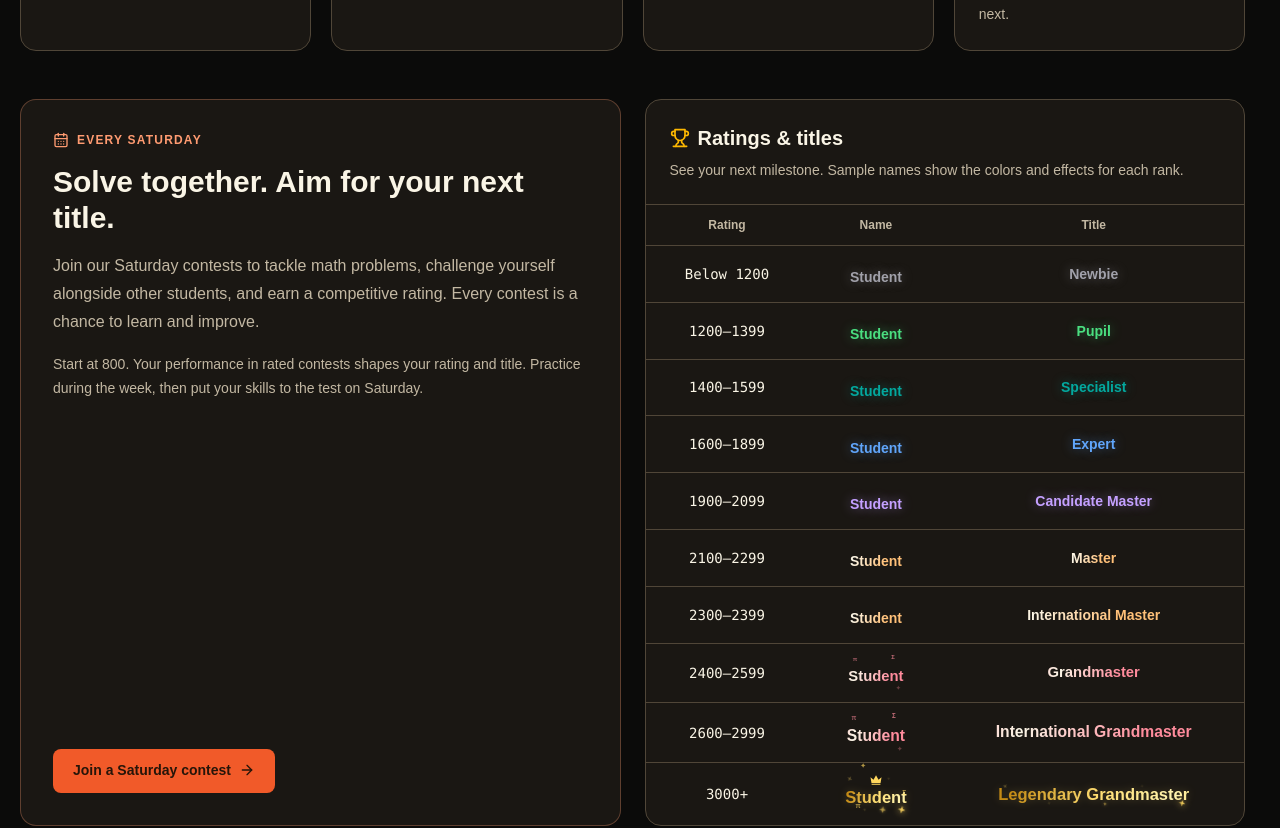
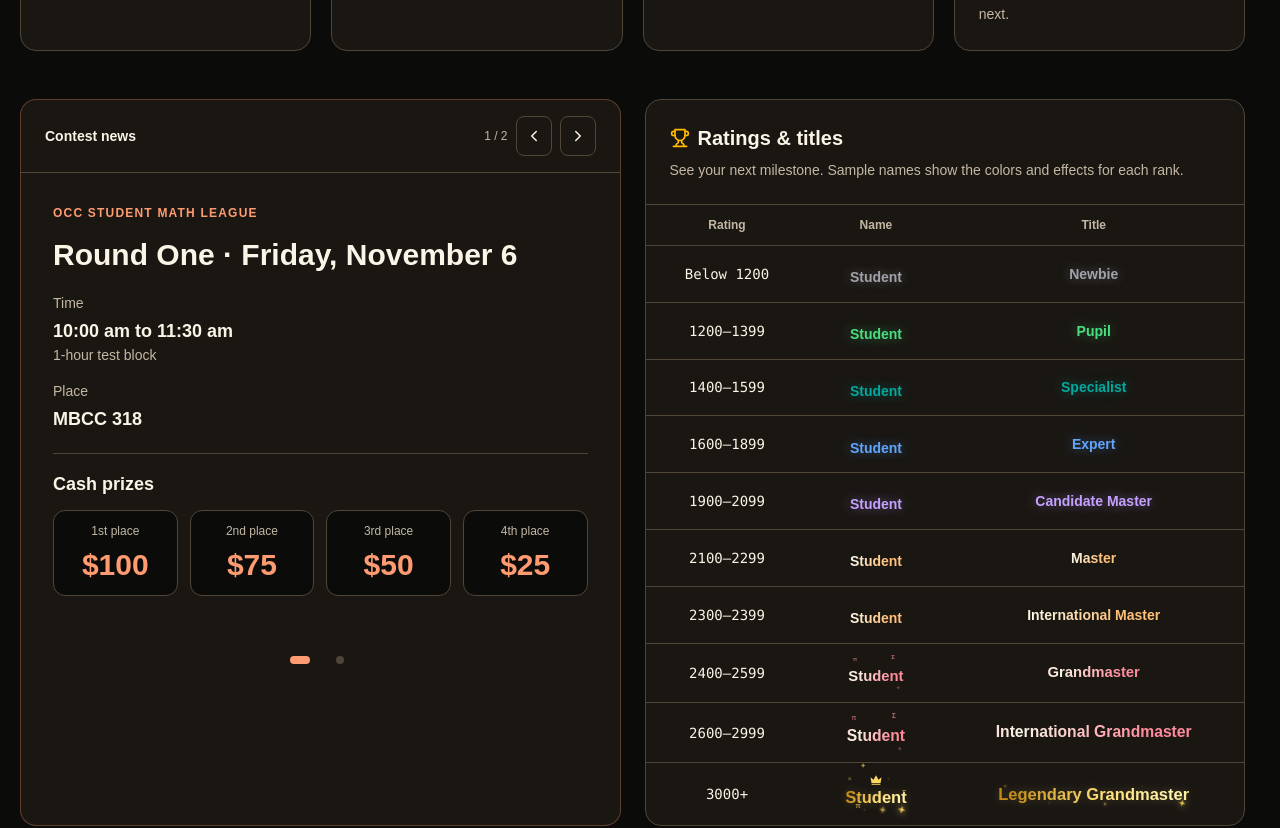
Before and after one commit to litojace/HACKATHON-AMATYC, a Next.js app: page / in a window 1280 px wide. Shown: the part 980-1808 px from the top of the page. Built offline with nearby package versions, Linux system fonts and the light colour scheme; no server answers; the database is empty.

Commit message:
Add homepage contest news slider with timed autoplay

```diff
--- a/app/page.tsx
+++ b/app/page.tsx
@@ -3,14 +3,14 @@ import Link from "next/link";
 import {
   ArrowRight,
   BookOpen,
-  CalendarDays,
   Clock3,
   LineChart,
   Trophy,
 } from "lucide-react";
 import Statistics from "@/components/Statistics";
 import HomeCommunityGallery from "@/components/HomeCommunityGallery";
-import { INITIAL_RATING, RANK_TIERS } from "@/lib/rating";
+import HomeContestNews from "@/components/HomeContestNews";
+import { RANK_TIERS } from "@/lib/rating";
 import RankedName, { RankText } from "@/components/RankedName";
 
 const ranks = [...RANK_TIERS].reverse();
@@ -106,21 +106,13 @@ export default function Home() {
         ))}
       </section>
       <section className="mt-12 grid items-stretch gap-6 lg:grid-cols-2" aria-labelledby="saturday-contests-title">
-        <div data-home-entrance className="panel flex flex-col items-start border-emerald-400/30 p-6 sm:p-8">
-          <p className="flex items-center gap-2 text-xs font-semibold uppercase tracking-widest text-emerald-400">
-            <CalendarDays size={16} aria-hidden="true" /> Every Saturday
-          </p>
-          <h2 id="saturday-contests-title" className="mt-4 text-2xl font-semibold sm:text-3xl">Solve together. Aim for your next title.</h2>
-          <p className="mt-4 leading-7 muted">Join our Saturday contests to tackle math problems, challenge yourself alongside other students, and earn a competitive rating. Every contest is a chance to learn and improve.</p>
-          <p className="mt-4 text-sm leading-6 muted">Start at {INITIAL_RATING}. Your performance in rated contests shapes your rating and title. Practice during the week, then put your skills to the test on Saturday.</p>
-          <div className="mt-auto pt-6"><Link href="/contests" className="btn">Join a Saturday contest <ArrowRight size={16} /></Link></div>
-        </div>
+        <HomeContestNews />
         <div data-home-entrance className="panel overflow-hidden" aria-labelledby="rating-titles-heading">
           <div className="border-b border-edge p-6">
             <h2 id="rating-titles-heading" className="flex items-center gap-2 text-xl font-semibold"><Trophy size={20} className="text-amber-400" aria-hidden="true" /> Ratings &amp; titles</h2>
             <p className="mt-2 text-sm muted">See your next milestone. Sample names show the colors and effects for each rank.</p>
           </div>
-          <div className="overflow-x-auto" role="region" aria-label="Rating, sample name previews, and titles" tabIndex={0}>
+          <div className="overflow-x-auto overflow-y-hidden [scrollbar-width:none] [&::-webkit-scrollbar]:hidden" role="region" aria-label="Rating, sample name previews, and titles" tabIndex={0}>
           <table className="w-full min-w-[520px] text-center text-sm [&_td]:align-middle [&_th]:align-middle">
             <caption className="sr-only">Competitive rating ranges, sample name effects, and titles</caption>
             <thead className="border-b border-edge text-xs muted">
--- /dev/null
+++ b/components/HomeContestNews.tsx
@@ -0,0 +1,93 @@
+"use client";
+
+import Link from "next/link";
+import { useCallback, useEffect, useRef, useState } from "react";
+import { ArrowRight, CalendarDays, ChevronLeft, ChevronRight } from "lucide-react";
+import { INITIAL_RATING } from "@/lib/rating";
+
+export default function HomeContestNews() {
+  const strip = useRef<HTMLDivElement>(null);
+  const drag = useRef<{ x: number; left: number } | null>(null);
+  const [slide, setSlide] = useState(0);
+  const nextAdvance = useRef(0);
+  function stopAutoplay() {
+    nextAdvance.current = Date.now() + 60000;
+  }
+  const show = useCallback((index: number) => {
+    const element = strip.current;
+    if (!element) return;
+    element.scrollTo({ left: ((index + 2) % 2) * element.clientWidth, behavior: window.matchMedia("(prefers-reduced-motion: reduce)").matches ? "instant" : "smooth" });
+  }, []);
+  useEffect(() => {
+    nextAdvance.current = Date.now() + 15000;
+    const timer = window.setInterval(() => {
+      const element = strip.current;
+      if (!element || document.hidden || drag.current || Date.now() < nextAdvance.current) return;
+      show(Math.round(element.scrollLeft / element.clientWidth) + 1);
+      nextAdvance.current = Date.now() + 15000;
+    }, 250);
+    return () => window.clearInterval(timer);
+  }, [show]);
+  return (
+    <section data-home-entrance className="panel min-w-0 overflow-hidden border-emerald-400/30" aria-label="Contest news" aria-roledescription="carousel" onPointerDownCapture={stopAutoplay} onKeyDownCapture={stopAutoplay} onWheelCapture={stopAutoplay}>
+      <div className="flex items-center justify-between gap-3 border-b border-edge px-6 py-4">
+        <h2 className="text-sm font-semibold">Contest news</h2>
+        <div className="flex items-center gap-2">
+          <span className="text-xs muted" aria-live="polite">{slide + 1} / 2</span>
+          <button type="button" aria-label="Previous contest news" className="btn-secondary !min-h-10 !p-2" onClick={() => show(slide - 1)}><ChevronLeft size={18} /></button>
+          <button type="button" aria-label="Next contest news" className="btn-secondary !min-h-10 !p-2" onClick={() => show(slide + 1)}><ChevronRight size={18} /></button>
+        </div>
+      </div>
+      <div ref={strip} className="grid auto-cols-[100%] grid-flow-col snap-x snap-mandatory overflow-x-auto overscroll-x-contain [scrollbar-width:none] [&::-webkit-scrollbar]:hidden"
+        onScroll={event => setSlide(Math.round(event.currentTarget.scrollLeft / event.currentTarget.clientWidth))}
+        onPointerDown={event => {
+          if (event.pointerType !== "mouse" || event.button !== 0 || (event.target as Element).closest("a,button")) return;
+          drag.current = { x: event.clientX, left: event.currentTarget.scrollLeft };
+          event.currentTarget.style.scrollSnapType = "none";
+          event.currentTarget.setPointerCapture(event.pointerId);
+        }}
+        onPointerMove={event => {
+          if (!drag.current) return;
+          event.currentTarget.scrollLeft = drag.current.left + drag.current.x - event.clientX;
+        }}
+        onPointerUp={event => {
+          if (!drag.current) return;
+          const shift = drag.current.x - event.clientX;
+          const original = Math.round(drag.current.left / event.currentTarget.clientWidth);
+          drag.current = null;
+          stopAutoplay();
+          event.currentTarget.style.scrollSnapType = "";
+          event.currentTarget.releasePointerCapture(event.pointerId);
+          show(Math.max(0, Math.min(1, original + (Math.abs(shift) > 40 ? Math.sign(shift) : 0))));
+        }}
+        onPointerCancel={event => {
+          drag.current = null;
+          event.currentTarget.style.scrollSnapType = "";
+          show(slide);
+        }}>
+        <div className="min-w-0 snap-start select-none p-6 sm:p-8" role="group" aria-label="OCC Round One" aria-roledescription="slide" inert={slide !== 0}>
+          <p className="text-xs font-semibold uppercase tracking-widest text-emerald-400">OCC Student Math League</p>
+          <h3 className="mt-4 text-2xl font-bold sm:text-3xl">Round One · Friday, November 6</h3>
+          <dl className="mt-5 space-y-4">
+            <div><dt className="text-sm muted">Time</dt><dd className="mt-1 text-lg font-semibold">10:00 am to 11:30 am <span className="block text-sm font-normal muted">1-hour test block</span></dd></div>
+            <div><dt className="text-sm muted">Place</dt><dd className="mt-1 text-lg font-semibold">MBCC 318</dd></div>
+          </dl>
+          <h4 className="mt-5 border-t border-edge pt-4 text-lg font-semibold">Cash prizes</h4>
+          <dl className="mt-3 grid grid-cols-2 gap-3 sm:grid-cols-4">
+            {[["1st place", "$100"], ["2nd place", "$75"], ["3rd place", "$50"], ["4th place", "$25"]].map(([place, prize]) => <div key={place} className="rounded-xl border border-edge bg-ink p-3 text-center"><dt className="text-xs muted">{place}</dt><dd className="mt-2 text-2xl font-bold text-emerald-400 sm:text-3xl">{prize}</dd></div>)}
+          </dl>
+        </div>
+        <div className="flex min-w-0 snap-start select-none flex-col items-start p-6 sm:p-8" role="group" aria-label="Every Saturday" aria-roledescription="slide" inert={slide !== 1}>
+          <p className="flex items-center gap-2 text-xs font-semibold uppercase tracking-widest text-emerald-400"><CalendarDays size={16} aria-hidden="true" /> Every Saturday</p>
+          <h3 id="saturday-contests-title" className="mt-4 text-2xl font-semibold sm:text-3xl">Solve together. Aim for your next title.</h3>
+          <p className="mt-4 leading-7 muted">Join our Saturday contests to tackle math problems, challenge yourself alongside other students, and earn a competitive rating. Every contest is a chance to learn and improve.</p>
+          <p className="mt-4 text-sm leading-6 muted">Start at {INITIAL_RATING}. Your performance in rated contests shapes your rating and title. Practice during the week, then put your skills to the test on Saturday.</p>
+          <div className="mt-auto pt-6"><Link href="/contests" className="btn">Join a Saturday contest <ArrowRight size={16} /></Link></div>
+        </div>
+      </div>
+      <div className="flex justify-center gap-2 px-6 py-4" aria-label="Choose contest news">
+        {["OCC Round One", "Every Saturday"].map((name, index) => <button key={name} type="button" aria-label={`Show ${name}`} aria-pressed={slide === index} onClick={() => show(index)} className="flex h-8 w-8 items-center justify-center"><span className={`h-2 rounded-full transition-all ${slide === index ? "w-5 bg-emerald-400" : "w-2 bg-edge"}`} /></button>)}
+      </div>
+    </section>
+  );
+}
```
